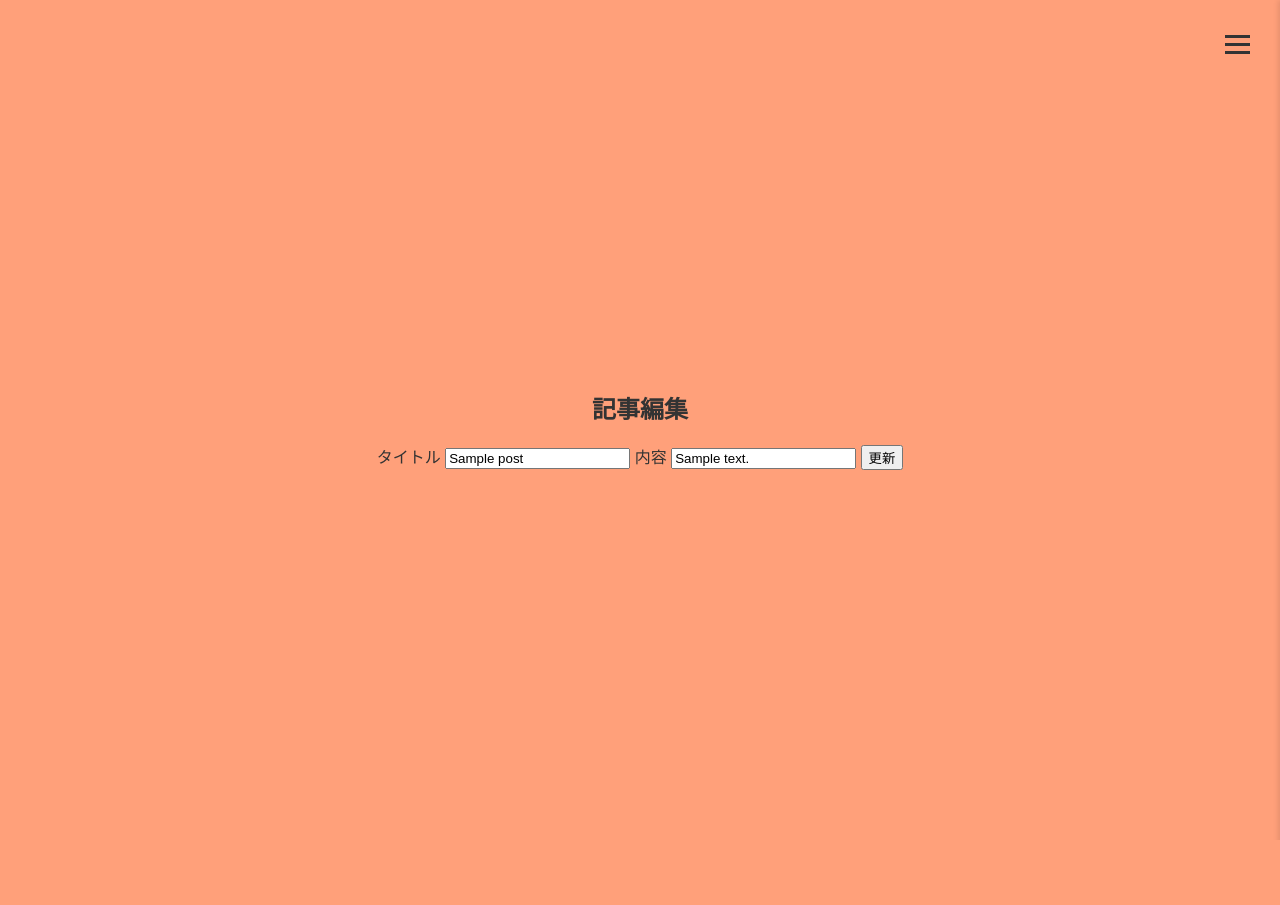
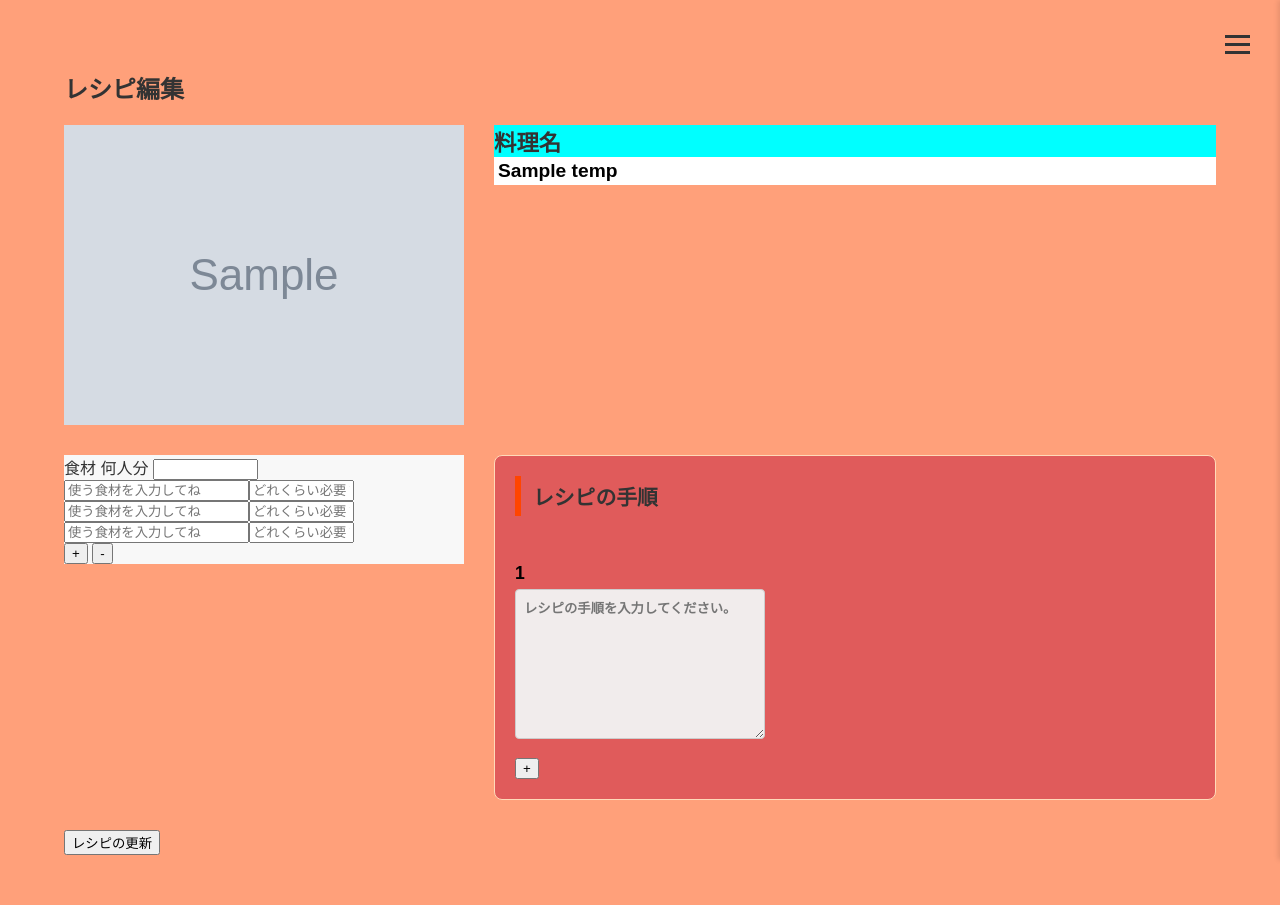
Before and after one commit to kzm0705/projectZ, a Flask app: page /edit/1 in a window 1280 px wide. Before the commit the page ends 840 px from the top, so only its background shows below. Run offline with Flask 3, Linux system fonts and the light colour scheme; tables that the repository leaves empty hold one stand-in row (values such as "Sample post"); grey boxes marked "Sample" are stand-in pictures; some libraries are stand-ins or nearby versions.

Commit message:
'疲れた'

```diff
--- a/application/app.py
+++ b/application/app.py
@@ -43,16 +43,11 @@ def create():
 #UPDATE
 @app.route('/edit/<int:id>', methods=['GET', 'POST'])
 def edit(id):
-    post = Post.query.get_or_404(id)
-    if request.method == 'POST':
-        post.title = request.form['title']
-        post.body = request.form['body']
-        try:
-            db.session.commit()
-            return redirect(url_for('gallery'))
-        except Exception as e:
-            return f"An error occurred while updating the post: {e}"
-    return render_template('edit.html', post=post)
+    recipe = Recipe_temp.query.get_or_404(id)
+    recipe.image_path = recipe.image_path.replace('static\\','').replace('\\', '/')
+
+    return render_template('edit.html', recipe=recipe)
+
 #DELETE
 @app.route('/delete/<int:id>')
 def delete(id):
@@ -90,7 +85,7 @@ def upload():
             img =  Image.open(image_path)
             img.save(full_path ,format='PNG')
             #dbに保存するパス
-            db_image_path = os.path.join('static', 'images', file_name)
+            db_image_path = os.path.join('images', file_name)
 
             new_image = images(image_path=db_image_path)
 
--- a/application/db.py
+++ b/application/db.py
@@ -41,3 +41,7 @@ class Recipe_temp(db.Model):
     image_path = db.Column(db.String(400), nullable=False)
     tokyo_timzone = pytz.timezone('Asia/Tokyo')
     created_at = db.Column(db.DateTime, nullable=False, default=datetime.now(tokyo_timzone))
+
+class Ingredients_temp(db.Model):
+    id = db.Column(db.Integer, primary_key=True)
+    ingredient_name = db.Column(db.String(200), nullable=False)
--- a/application/image_module/save_image.py
+++ b/application/image_module/save_image.py
@@ -17,7 +17,7 @@ def save_image(file_name, recipe_name=None):
         img = Image.open(file_name)
         img.save(full_path, format='PNG')
                 #dbに保存するパス
-        db_image_path = os.path.join('static', 'images', file_name.filename)
+        db_image_path = os.path.join('images', file_name.filename)
 
         new_image = Recipe_temp(image_path=db_image_path, recipe_name=recipe_name)
 
--- a/application/init.py
+++ b/application/init.py
@@ -11,5 +11,5 @@ app = Flask(__name__,
 app.config["SQLALCHEMY_DATABASE_URI"] = SQLALCHEMY_DATABASE_URI
 
 db.init_app(app)
-# with app.app_context():
-#     db.create_all()
+with app.app_context():
+    db.create_all()
--- a/static/css/style.css
+++ b/static/css/style.css
@@ -272,3 +272,28 @@ article.recipe-items img {
     display: block;
 
 }
+
+/* edit.html */
+
+/* レシピ編集ページ全体のスタイル */
+
+.edit-zone .info-zone #recipe-flow-zone{
+    background-color: rgb(0, 255, 42);
+}
+
+#recipe-flow-zone .recipe-item{
+    max-width: 200px;
+    max-height: 200px;
+}
+
+.edit-zone .info-zone .ingredient-zone{
+    background-color: #f8f8f8;
+}
+
+.edit-zone .info-zone .recipe-title{
+    background-color: aqua;
+}
+
+.edit-zone .img-zone{
+    background-color: chartreuse;
+}
--- /dev/null
+++ b/static/css/style2.css
@@ -0,0 +1,202 @@
+/* base.html */
+.menu-icon {
+    position:fixed;
+    top:20px;
+    right: 20px;
+    z-index: 100;
+    cursor: pointer;
+    padding: 10px;
+}
+
+
+.nav-bar{
+    width: 25px;
+    height: 3px;
+    background-color: #333;
+    margin: 5px 0;
+    transition: 0.4s; /* 開閉時のアニメーション用 */
+}
+
+/* ナビゲーションメニューの初期状態（画面外に隠す） */
+.nav-menu {
+    position: fixed;
+    top: 0;
+    right: -250px; /* 初期状態で右端から250px外に配置 */
+    width: 250px;
+    height: 100%;
+    background-color: #f8f8f8;
+    box-shadow: -2px 0 5px rgba(0,0,0,0.1);
+    transition: 0.4s;
+    z-index: 90;
+    padding-top: 60px;
+}
+
+/* メニューが開いたときに追加するクラス */
+.nav-menu.open {
+    right: 0; /* 画面内にスライドイン */
+}
+
+/* アイコンが「X」に変わるアニメーション（オプション） */
+.menu-icon.change .nav-bar:nth-child(1) {
+    transform: translateY(8px) rotate(-45deg);
+}
+
+.menu-icon.change .nav-bar:nth-child(2) {
+    opacity: 0;
+}
+
+.menu-icon.change .nav-bar:nth-child(3) {
+    transform: translateY(-8px) rotate(45deg);
+}
+
+
+/* index.html */
+/* Bodyのスタイル */
+body {
+    background-color: #FFA07A; /* 綺麗なサーモンオレンジのような色 */
+    margin: 0;
+    font-family: Arial, sans-serif;
+    color: #333;
+    min-height: 100vh; /* 画面全体の高さを確保 */
+    display: flex;
+}
+
+/* edit.html */
+
+/* レシピ編集ページ全体のスタイル */
+
+.recipe-layout-grid{
+    display:grid;
+    gap:30px;
+
+    grid-template-columns: min-content 1fr;
+
+    grid-template-areas:
+        "img-zone title"
+        "ingredient flow"
+        "submit submit";
+
+    align-items: start;
+    margin: 0 auto;
+}
+
+.edit-container {
+    /* 1. コンテンツの最大幅を設定 */
+    max-width: 1200px; /* 例として1200pxを設定。ここは自由に調整してください */
+    width: 90%;      /* 画面幅が狭いときにレスポンシブに対応させるため */
+
+    /* 2. 左右の余白を auto に設定して中央寄せ */
+    margin-left: auto;
+    margin-right: auto;
+    /* 上下の余白も調整する場合は以下のように記述 */
+    margin: 50px auto; /* 上下に50px、左右は自動（中央寄せ） */
+}
+
+
+
+
+.edit-zone .ingredient-zone{
+    background-color: #f8f8f8;
+    grid-area: ingredient;
+}
+
+.edit-zone .recipe-title{
+    background-color: aqua;
+    grid-area: title;
+
+}
+
+.edit-zone .recipe-title label {
+    font-size: 1.4em;
+    font-weight:bold;
+    display: block;
+}
+
+.edit-zone .recipe-title input[type="text"] {
+    font-size:1.2em;
+    font-weight:bold;
+    width:100%;
+    box-sizing:border-box;
+    border-color: transparent;
+
+}
+
+.edit-zone .img-zone{
+    background-color: chartreuse;
+    grid-area: img-zone;
+}
+
+/* インラインスタイルを上書きするか、HTMLから削除します */
+.img-zone img {
+    min-width: 400px;
+    /* 高さは幅に合わせて自動調整 */
+    height: auto;
+    /* 確実に表示されるように block に設定（既にHTMLから来ている可能性はあります） */
+    display: block;
+}
+
+.edit-zone #recipe-flow-zone {
+    grid-area: flow;
+    /* ★修正点★ 全体の背景色に合わせて、ゾーンの背景を白に近い色に設定 */
+    background-color: #e05b5b; /* 白 */
+
+    /* ゾーンの輪郭をはっきりさせる */
+    border: 1px solid #FFDAB9; /* 全体背景色に近い淡い色で枠線 */
+    border-radius: 8px; /* 角を丸くする */
+    padding: 20px; /* 内部の余白をしっかり取る */
+
+    /* 内部の要素を縦に並べる設定（念のため再定義） */
+    display: flex;
+    flex-direction: column;
+    gap: 15px;
+}
+
+.recipe-flow-item {
+    display: flex;
+    flex-wrap: wrap;
+    gap:20px;
+    margin-top: 10px;
+}
+
+/* textarea の幅を親コンテナ (recipe-flow-group) に合わせる */
+.recipe-flow-group textarea {
+    width: 100%;
+    /* フォーム要素の高さ調整（必要に応じて） */
+    min-height: 150px;
+    box-sizing: border-box;
+    /* 枠線を微調整して見やすくする */
+    border: 1px solid #ccc;
+    border-radius: 4px;
+    padding: 8px;
+    /* フォーカス時（クリック時）にアクセント色を入れる */
+    transition: border-color 0.2s;
+
+    background-color: #f1ecec;
+
+    color: #000000;
+    font-weight: bold;
+}
+
+/* 手順番号 (pタグ) */
+.step-number {
+    font-size: 1.1em;
+    font-weight: bold;
+    color: #000000; /* 背景に合わせた暖色系で番号を強調 */
+    margin-bottom: 5px;
+}
+
+
+/* タイトルコンテナ */
+#recipe-flow-zone .recipe-flow-title {
+    /* 左側の縦線をアクセントカラーにする */
+    border-left: 6px solid #FF4500; /* 全体背景色とトーンが合う濃いオレンジ・朱色 */
+    padding: 5px 0 5px 12px;
+    margin-bottom: 5px; /* 手順リストとの間隔を調整 */
+}
+
+/* ラベルのフォントスタイル */
+#recipe-flow-zone .recipe-flow-title label {
+    font-size: 1.3em;
+    font-weight: 700;
+    color: #333;
+}
--- /dev/null
+++ b/static/js/insert_delete_ingre.js
@@ -0,0 +1,60 @@
+const ingredientsZone = document.querySelector('.ingredients-input');
+const addIngredientBtn = document.getElementById('add-ingredient-btn');
+const deleteIngredientBtn = document.getElementById('delete-ingredient-btn');
+
+let ingredientCount = 0;
+
+// 食材入力欄と量を追加する関数
+function addIngredientField(){
+    ingredientCount++;
+
+    const div = document.createElement('div');
+    div.classList.add('ingredient-input-group');
+
+    const newIngredientInput = document.createElement('input');
+    newIngredientInput.type = 'text';
+    newIngredientInput.name = 'ingredient[]';
+    newIngredientInput.id =  'ingredient' + ingredientCount;
+    newIngredientInput.placeholder = '使う食材を入力してね'
+
+    const amountIngredientInput = document.createElement('input');
+    amountIngredientInput.type = 'text';
+    amountIngredientInput.name = 'amount-ingredient[]';
+    amountIngredientInput.id = 'amount-ingredient' + ingredientCount;
+    amountIngredientInput.size = '10';
+    amountIngredientInput.placeholder ='どれくらい必要？'
+
+    div.appendChild(newIngredientInput);
+    div.appendChild(amountIngredientInput);
+    return div;
+}
+
+document.addEventListener('DOMContentLoaded', () =>{
+    // デフォルトで三つの食材入力値と量を追加
+    const label = ingredientsZone.querySelector('label');
+
+    for( let i=1; i < 4; i++){
+        const new_input = addIngredientField();
+
+        ingredientsZone.appendChild(new_input);
+    }
+})
+
+// 食材追加ボタンが押されたときの処理
+addIngredientBtn.addEventListener('click', () =>{
+    if (ingredientCount >= 30){return;}
+    const new_input = addIngredientField();
+    ingredientsZone.appendChild(new_input);})
+
+// 食材削除ボタンが押されたと気の処理
+
+deleteIngredientBtn.addEventListener('click', () =>{
+    if (ingredientCount > 1){
+        const lastInput = document.getElementById('ingredient' + ingredientCount);
+        const lastAmountInput = document.getElementById('amount-ingredient' + ingredientCount);
+        lastInput.remove();
+        lastAmountInput.remove();
+        ingredientCount--;
+        console.log(ingredientCount);
+    }
+})
--- /dev/null
+++ b/static/js/insert_recipe_flow.js
@@ -0,0 +1,44 @@
+const recipeFlowZone = document.querySelector(".recipe-flow-item");
+const addRecipeflow = document.getElementById("add-recipe-flow-btn");
+
+let count = 1;
+
+function getNextStepNumber(){
+    const currentSteps = document.querySelectorAll('.recipe-flow-group').length
+    return currentSteps + 1;
+}
+
+function add_recipe_field(){
+    const stepNumber = getNextStepNumber()
+    const div = document.createElement('div');
+    div.classList.add('recipe-flow-group');
+
+    const num = document.createElement('p')
+    num.classList.add('step-number');
+    num.innerHTML = stepNumber;
+
+    const newInput = document.createElement('textarea');
+    newInput.name = 'recipe-flow[]';
+    newInput.className = 'recipe-item';
+    newInput.rows = '4';
+    newInput.cols = '27';
+    newInput.placeholder = 'レシピの手順を入力してください。'
+
+    div.appendChild(num);
+    div.appendChild(newInput);
+    return div
+}
+
+addRecipeflow.addEventListener('click', () => {
+
+    if (count > 30){return;}
+    const new_input = add_recipe_field()
+    recipeFlowZone.appendChild(new_input);
+    count++;
+})
+
+document.addEventListener("DOMContentLoaded", () =>{
+    const new_input = add_recipe_field();
+    recipeFlowZone.appendChild(new_input);
+    count++;
+})
--- a/templates/edit.html
+++ b/templates/edit.html
@@ -1,13 +1,71 @@
 <!DOCTYPE html>
-{% extends "base.html" %}
-{% block title %}記事編集{% endblock %}
+<head>
+    <meta charset="utf-8">
+    <meta name="viewport" content="width=device-width, initial-scale=1.0">
+    <title>編集画面</title>
+    <link rel="stylesheet" href="{{ url_for('static', filename='css/style2.css')}}">
+</head>
+<body>
+    <header>
+    <div class="menu-icon" id="menu-icon">
+        <div class="nav-bar"></div>
+        <div class="nav-bar"></div>
+        <div class="nav-bar"></div>
+    </div>
+    <div class="nav-menu" id="nav-menu">
+        <ul>
+            <li><a href="{{ url_for('index')}}">Home</a></li>
+            <li><a href="{{ url_for('gallery')}}">登録料理一覧</a></li>
+            <li><a href="{{ url_for('create')}}">料理の登録</a></li>
+            <li><a href="{{ url_for('feeling')}}">今日の気分は？</a></li>
+            <li><a href="{{ url_for('upload')}}">画像アップロード</a></li>
+        </ul>
+    </div>
+    <script src="{{ url_for('static', filename='js/menu_bar.js')}}"></script>
+    </header>
+</body>
 {% block content %}
-    <h2>記事編集</h2>
-    <form method="POST">
-        <label for="'title">タイトル</label>
-        <input type="text" id="title" name="title" value="{{ post.title}}" required>
-        <label for="body">内容</label>
-        <input type="text" id="body" name="body" value="{{ post.body}}" required>
-        <input type="submit" value="更新">
-    </form>
+    <div class="edit-container">
+        <div class="edit-header">
+        <h2>レシピ編集</h2>
+        </div>
+        <div class="edit-zone">
+            <form method="POST" action="{{ url_for('edit', id=recipe.id)}}" enctype="multipart/form-data" class="recipe-layout-grid">
+                <div class="img-zone">
+                    <img src="{{url_for('static', filename=recipe.image_path) }}" alt="料理画像" >
+                </div>
+                    <div class="recipe-title">
+                        <label for="recipe_name">料理名</label>
+                        <input type="text" name="recipe_name" id="recipe_name" value="{{ recipe.recipe_name}}" placeholder="ロコモコ丼" required>
+                    </div>
+                    <div class="ingredient-zone">
+                        <div class="ingredients-input">
+                            <label for="ingredients">食材</label>
+                            <label for="number-of-people">何人分</label>
+                            <input type="text" name="number-of-people" size="10">
+                        </div>
+                    <div class="ingredient-insert-delete-button">
+                        <button type="button" id="add-ingredient-btn">+</button>
+                        <button type="button" id="delete-ingredient-btn">-</button>
+                    </div>
+                    </div>
+                    <div id="recipe-flow-zone">
+                        <div class="recipe-flow-title">
+                            <label for="recipe-flow-title">レシピの手順</label>
+                        </div>
+                        <div class="recipe-flow-item">
+                            <!-- <textarea name="recipe-flow" class="recipe-item" rows="4" cols="30" placeholder="レシピの手順を入力してください。" required></textarea> -->
+                        </div>
+                        <div class="aad-recipe-flow-item">
+                                <button type="button" id="add-recipe-flow-btn">+</button>
+                        </div>
+                    </div>
+                <div class="submit-btn">
+                    <button type="submit">レシピの更新</button>
+                </div>
+            </form>
+        </div>
+    </div>
+    <script src="{{ url_for('static', filename='js/insert_delete_ingre.js') }}"></script>
+    <script src="{{ url_for('static', filename='js/insert_recipe_flow.js' ) }}"></script>
 {% endblock %}
```
